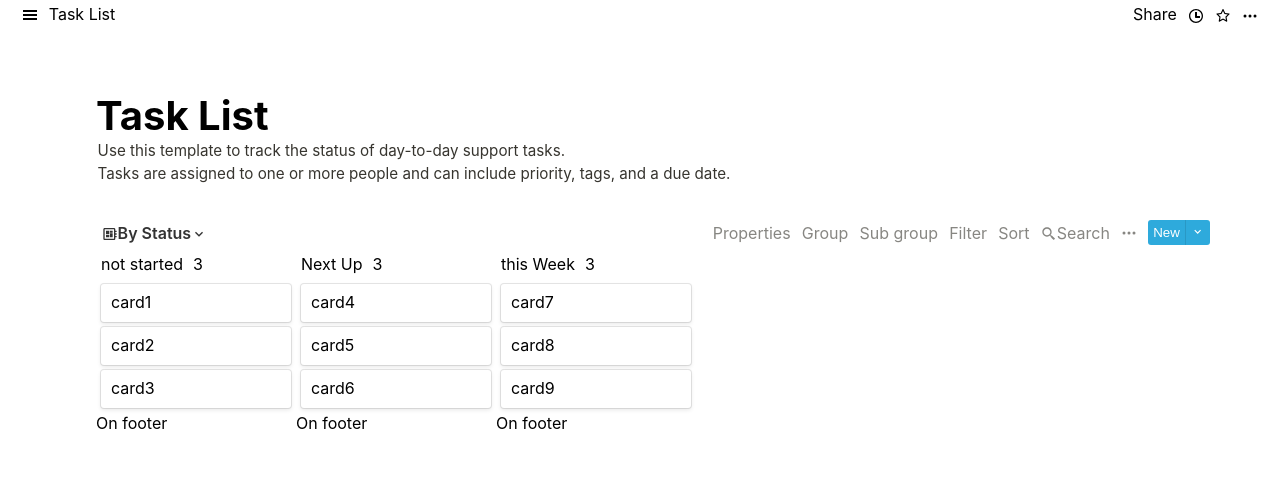
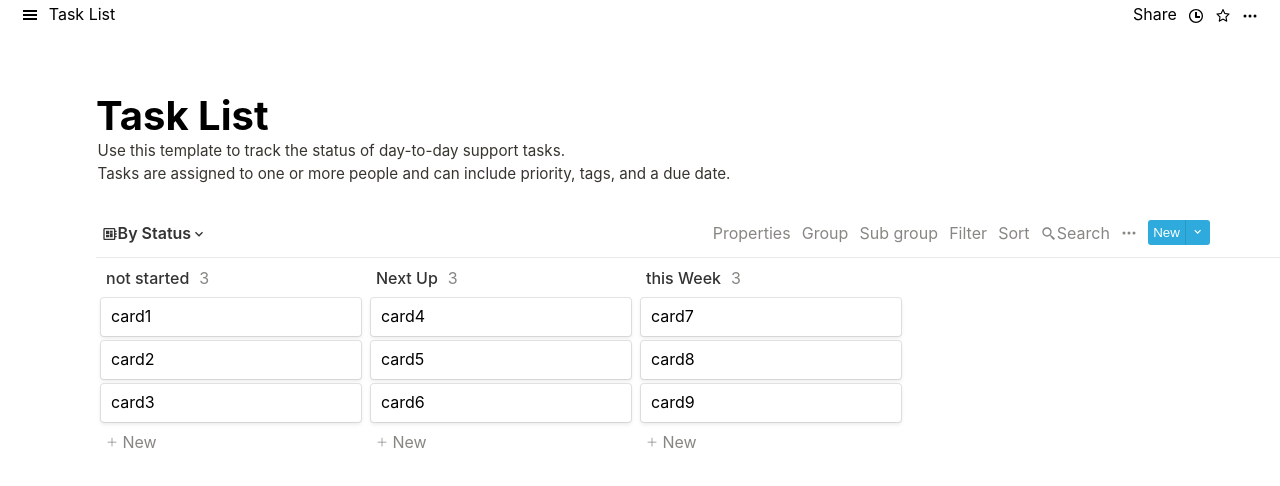
Before and after one commit to wulforr/Notion-clone, a Next.js app: page / in a window 1280 px wide. Shown: the top 486 px of the page. Built offline with nearby package versions, Linux system fonts and the light colour scheme.

Commit message:
feat: add group footer

```diff
--- a/components/TaskBoard/style.module.css
+++ b/components/TaskBoard/style.module.css
@@ -4,4 +4,6 @@
 
 .taskGroupsWrapper {
   display: flex;
+  margin-top: 8px;
+  border-top: 1px solid rgb(233, 233, 231);
 }
--- a/components/TaskCard/style.module.css
+++ b/components/TaskCard/style.module.css
@@ -1,7 +1,7 @@
 .taskCard {
   border-radius: 3px;
   padding: 8px 10px 10px;
-  margin: 5px;
+  margin: 5px 0;
   box-shadow: rgb(15 15 15 / 10%) 0px 0px 0px 1px,
     rgb(15 15 15 / 10%) 0px 2px 4px;
   transition: background 100ms ease-out 0s;
--- a/components/TaskGroup/TaskGroup.jsx
+++ b/components/TaskGroup/TaskGroup.jsx
@@ -1,5 +1,6 @@
 import TaskCard from "../TaskCard/TaskCard";
 import TaskGroupHeader from "./TaskGroupHeader";
+import TaskGroupFooter from "./TaskGroupFooter";
 import styles from "./style.module.css";
 
 export default function TaskGroup({
@@ -73,7 +74,7 @@ export default function TaskGroup({
           />
         ))}
       </div>
-      <div className={styles.groupFooter}>On footer</div>
+      <TaskGroupFooter />
     </div>
   );
 }
--- /dev/null
+++ b/components/TaskGroup/TaskGroupFooter.jsx
@@ -0,0 +1,10 @@
+import styles from "./style.module.css";
+import { BsPlusLg } from "react-icons/bs";
+
+export default function TaskGroupFooter() {
+  return (
+    <div className={styles.groupFooter}>
+      <BsPlusLg /> New
+    </div>
+  );
+}
--- a/components/TaskGroup/TaskGroupHeader.jsx
+++ b/components/TaskGroup/TaskGroupHeader.jsx
@@ -1,6 +1,6 @@
 import styles from "./style.module.css";
 import { useState } from "react";
-import { BsThreeDots, BsPlus } from "react-icons/bs";
+import { BsThreeDots, BsPlusLg } from "react-icons/bs";
 
 export default function TaskGroupHeader({ groupTitle, totalCards }) {
   const [isHovered, setIsHovered] = useState(false);
@@ -19,7 +19,7 @@ export default function TaskGroupHeader({ groupTitle, totalCards }) {
       onMouseLeave={handleMouseLeave}
     >
       <div className={styles.left}>
-        <div>{groupTitle}</div>
+        <div className={styles.groupTitle}>{groupTitle}</div>
         <div>{totalCards}</div>
       </div>
       {isHovered && (
@@ -27,8 +27,8 @@ export default function TaskGroupHeader({ groupTitle, totalCards }) {
           <div>
             <BsThreeDots />
           </div>
-          <div>
-            <BsPlus />
+          <div className={styles.headerPlusIcon}>
+            <BsPlusLg />
           </div>
         </div>
       )}
--- a/components/TaskGroup/style.module.css
+++ b/components/TaskGroup/style.module.css
@@ -1,7 +1,9 @@
 .taskGroup {
-  width: 200px;
+  width: 260px;
+  margin: 5px;
 }
 
+/* Header */
 .groupHeader {
   display: flex;
   justify-content: space-between;
@@ -22,3 +24,35 @@
 .right > div:hover {
   background: var(--bg-hovered);
 }
+
+.right,
+.left {
+  color: var(--text-greyed);
+}
+
+.groupTitle {
+  color: var(--black);
+  font-weight: 500;
+}
+
+.headerPlusIcon > svg {
+  width: 12px;
+  height: 12px;
+  /* font-size: 12px; */
+}
+
+/* Footer */
+.groupFooter {
+  color: var(--text-greyed);
+  padding: 5px;
+  margin: 5px 0;
+}
+
+.groupFooter:hover {
+  background: var(--bg-hovered);
+}
+
+.groupFooter > svg {
+  width: 12px;
+  height: 12px;
+}
--- a/styles/globals.css
+++ b/styles/globals.css
@@ -26,4 +26,6 @@ a {
   --color-black: #222;
   --bg: #fff;
   --bg-hovered: #f5f5f5;
+  --text-greyed: #37352f99;
+  --black: #333;
 }
```
